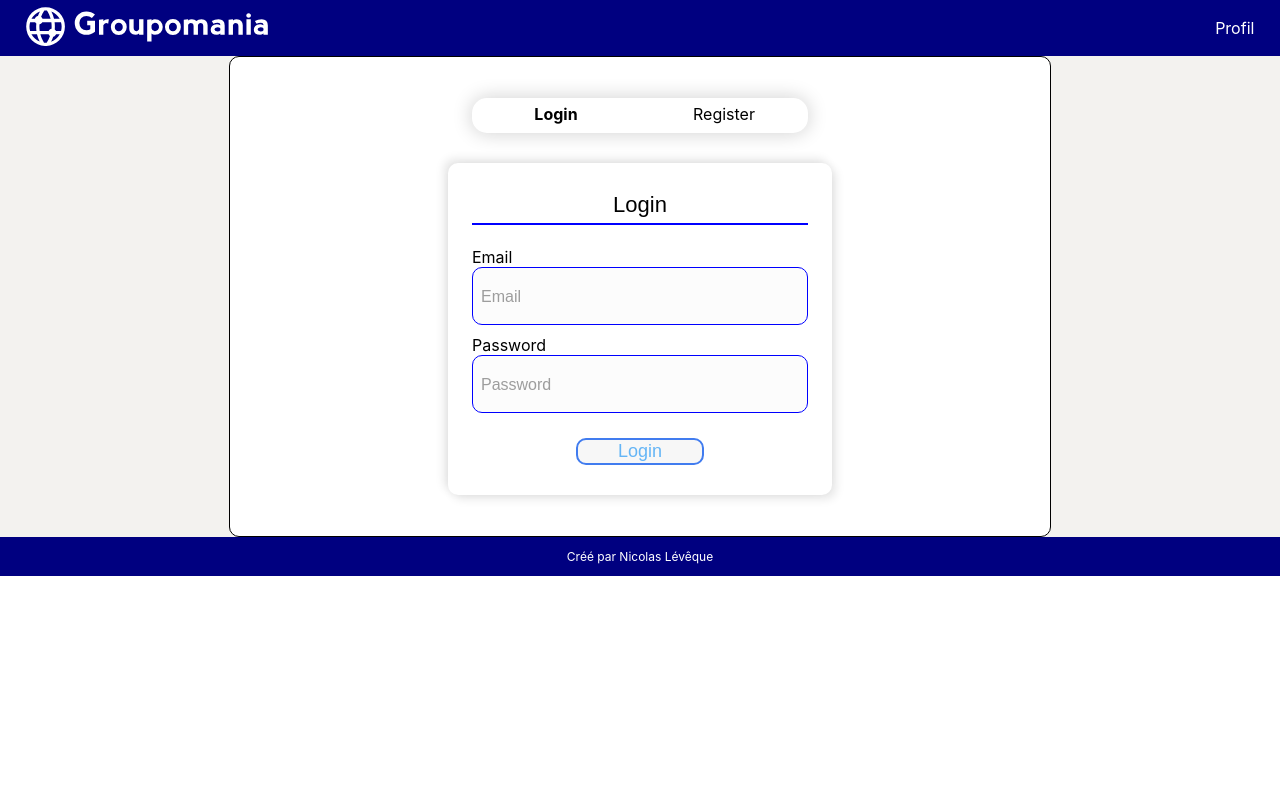
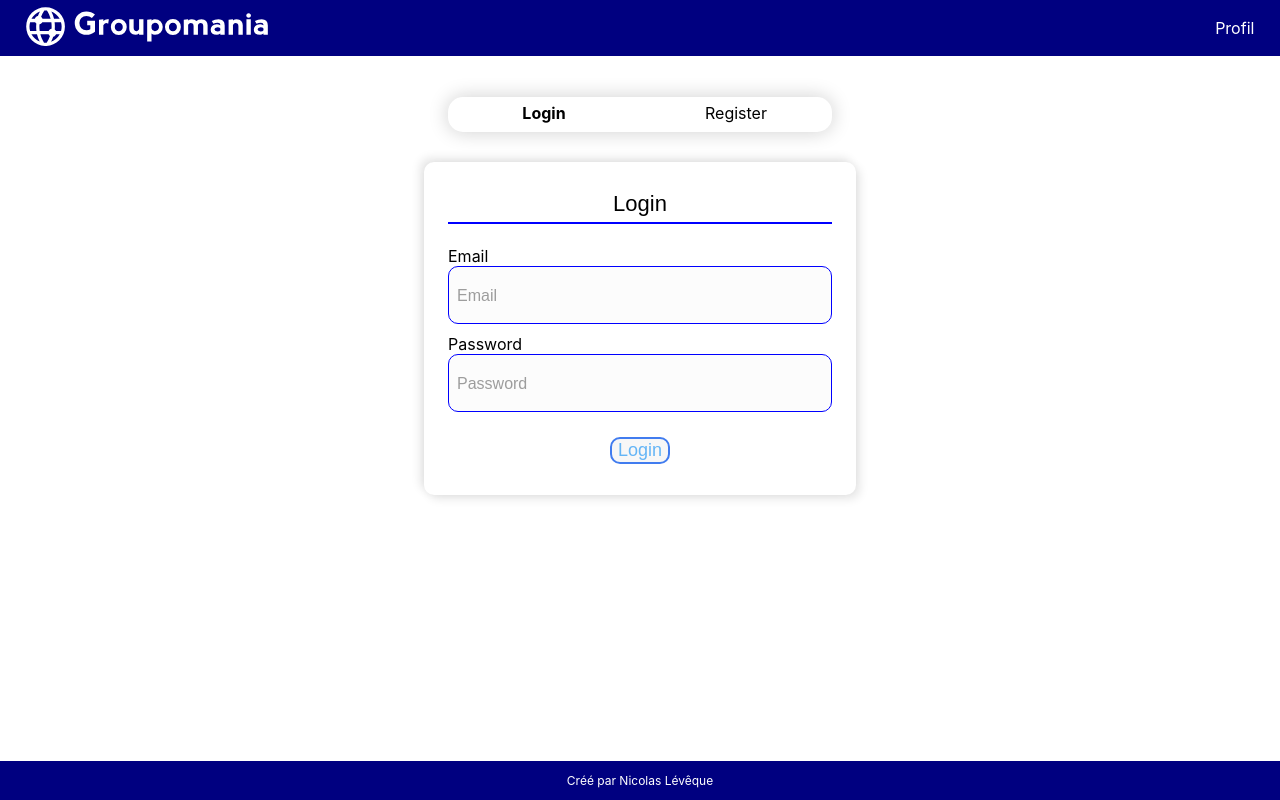
Before and after one commit to Nicolas-Leveque/Groupomania-OpenClassrooms, a React (Create React App) app in the folder frontend/: page /post/1 in a window 1280 px wide. Built offline with nearby package versions, Linux system fonts and the light colour scheme.

Commit message:
ajustement css frontend debogage login

```diff
--- a/frontend/src/App.css
+++ b/frontend/src/App.css
@@ -2,7 +2,7 @@
   display: flex;
   flex-direction: column;
   justify-content: center;
-  background-color: #F3F2EF;
+  background-color: #fff;
 
   /* background-image: url("./logos/Groupomania-building.jpg"); */
 
--- a/frontend/src/Components/FrontPage/FrontPage.js
+++ b/frontend/src/Components/FrontPage/FrontPage.js
@@ -6,12 +6,11 @@ import Post from '../FrontPage/Post'
 
 const FrontPage = () => {
     const [data, setData] = useState([])
-    const { token } = useContext( AuthContext )
-    console.log( token )
+    const { setReload } = useContext( AuthContext )
     useEffect( () => {
         const myHeaders = new Headers({
             'Content-Type': 'application/json',
-            'Authorization': 'Bearer ' + token
+            'Authorization': 'Bearer ' + localStorage.getItem('token')
         })
         function fetchData() {
             fetch('http://localhost:3000/post', {
@@ -20,6 +19,8 @@ const FrontPage = () => {
                 }).then(response => response.json())
                 .then(json => {
                     setData( json )
+                    setReload( true )
+
                 })
         }
         fetchData()
--- a/frontend/src/Components/FrontPage/NewShare.js
+++ b/frontend/src/Components/FrontPage/NewShare.js
@@ -5,7 +5,7 @@ import { AuthContext } from '../../Contexts/AuthContext'
 const NewShare = (props) => {
     const [title, setTitle] = useState('')
     const [content, setContent] = useState('')
-    const { token, userId } = useContext( AuthContext )
+    const {  userId } = useContext( AuthContext )
 
     const createPost = (e) => {
         e.preventDefault()
@@ -17,7 +17,7 @@ const NewShare = (props) => {
         }
         const myHeaders = new Headers({
             'Content-Type': 'application/json',
-            'Authorization': 'Bearer ' + token
+            'Authorization': 'Bearer ' + localStorage.getItem('token')
         })
         fetch('http://localhost:3000/post', {
             method:'post',
--- a/frontend/src/Components/UI/Content.css
+++ b/frontend/src/Components/UI/Content.css
@@ -3,11 +3,10 @@
     Width: 90%;
     margin: 0;
     padding: 2%;
-    border: 1px solid black;
-    background-color: #fff;
-    border-radius: 10px;
     display: flex;
     flex-direction: column;
+    justify-content: center;
+    align-items: center;
 }
 
 @media all and (min-width: 1024px){
--- a/frontend/src/Components/UI/Content.js
+++ b/frontend/src/Components/UI/Content.js
@@ -4,11 +4,11 @@ import FrontPage from '../FrontPage/FrontPage'
 import { AuthContext } from '../../Contexts/AuthContext'
 import './Content.css';
 
-const Content = (props) => {
-const { isAuthenticated } = useContext(AuthContext)
+const Content = () => {
+const { reload } = useContext(AuthContext)
     return (
         <div className="content" >
-            {props.children}
+            {console.log(reload)}
             {!localStorage.getItem('token')
                 ? <LoginRegister />
                 : <FrontPage />}
--- a/frontend/src/Components/UI/Footer.css
+++ b/frontend/src/Components/UI/Footer.css
@@ -3,7 +3,7 @@ footer {
     color: #fff;
     display: flex;
     justify-content: center;
-    position: sticky;
+    position: fixed;
     bottom: 0;
     width: 100%;
     font-size: 12px;
--- a/frontend/src/Components/UI/LoginBox.js
+++ b/frontend/src/Components/UI/LoginBox.js
@@ -16,6 +16,7 @@ class LoginBox extends React.Component {
         const myHeaders = new Headers({
             'Content-Type': 'application/json'
         })
+        try {
             fetch('http://localhost:3000/login', {
             method:'post',
             headers: myHeaders,
@@ -24,29 +25,28 @@ class LoginBox extends React.Component {
             .then((response) => response.json())
             .then(json => {
                 localStorage.setItem('token', json.token)
-                // localStorage.setItem('id', json.user.id)
                 this.context.setToken( json.token )
                 this.context.setUserId( json.user.id )
-                this.context.setisAuthenticated( true )
-                console.log(this.context)
-            })
+            })}
+        catch (e) {
+            console.log(e)
+            return
+        }
+
 
     }
 
 
 
     render() {
-        // const { token, setToken, userId, setUserId, isAuthenticated, setisAuthenticated } = this.context
-
         return (
-
             <div className="inner-container">
                 <div className="header">Login</div>
                 <form className="box" onSubmit={this.submitLogin}>
                     <div className="input-group">
                         <label htmlFor="email">Email</label>
                         <input
-                                type="text"
+                            type="email"
                             onChange={(e) => this.setState({ email: e.target.value })}
                             name="email"
                             className="login-input"
@@ -64,11 +64,9 @@ class LoginBox extends React.Component {
                     <button
                         type="submit"
                         value="Submit"
-                                className="login-btn"
-                                >Login</button>
+                        className="login-btn"                        >Login</button>
                 </form>
             </div>
-
         )
     }
 }
--- a/frontend/src/Components/UI/LoginRegister.css
+++ b/frontend/src/Components/UI/LoginRegister.css
@@ -1,5 +1,5 @@
 .root-container {
-    width: 96%;
+    width: 100%;
     height: 100%;
     display: flex;
     justify-content: center;
@@ -14,6 +14,7 @@
     display: -webkit-box;
     display: -ms-flexbox;
     display: flex;
+    width: 95vw;
     max-width: 24em;
     min-width: 21em;
     height: 35px;
@@ -21,6 +22,7 @@
     box-shadow: 0px 0px 20px 0px rgba(15, 15, 15, 0.2);
     margin-bottom: 30px;
     align-items: center;
+    justify-content: center;
     transition: visibility 0.5s ease-out;
 }
 
@@ -42,8 +44,9 @@
 .box-container {
     display: flex;
     flex-direction: column;
+    width: 95%;
     max-width: 24em;
-    min-width: 21em;
+    /* min-width: 21em; */
     box-shadow: 0px 0px 20px 0px rgba(15, 15, 15, 0.2);
     border-radius: 10px;
     padding: 24px;
@@ -125,6 +128,7 @@
 }
 
 .login-btn {
+    width: auto;
     padding: auto;
     color: #64B5F6;
     border: 0;
@@ -134,7 +138,7 @@
     background-color: rgba(15, 15, 15, 0.03);
     margin-top: 20px;
     border: 2px solid #417cef;
-    transition: background-color 0.8s ease-out;
+    transition: background-color 1s ease-out;
     cursor: pointer;
 }
 
--- a/frontend/src/Components/UI/RegisterBox.js
+++ b/frontend/src/Components/UI/RegisterBox.js
@@ -31,8 +31,6 @@ class RegisterBox extends React.Component {
                 localStorage.setItem('token', json.token)
                 this.context.setToken( json.token )
                 this.context.setUserId( json.user.id )
-                this.context.setisAuthenticated( true )
-                console.log(this.context)
             })
     }
 
--- a/frontend/src/Contexts/AuthContext.js
+++ b/frontend/src/Contexts/AuthContext.js
@@ -3,12 +3,12 @@ import React, { useState, createContext} from 'react';
 export const AuthContext = createContext();
 
 const AuthContextProvider = (props) => {
-    const [isAuthenticated, setisAuthenticated] = useState()
+    const [reload, setReload] = useState(false)
     const [token, setToken ] = useState('')
     const [userId, setUserId ] = useState('')
 
     return (
-        <AuthContext.Provider value={{ token, setToken, userId, setUserId, isAuthenticated, setisAuthenticated }}>
+        <AuthContext.Provider value={{ token, setToken, userId, setUserId, reload, setReload }}>
             {props.children}
         </AuthContext.Provider>
     );
```
Lines whose indentation alone changed are shown as unchanged.
